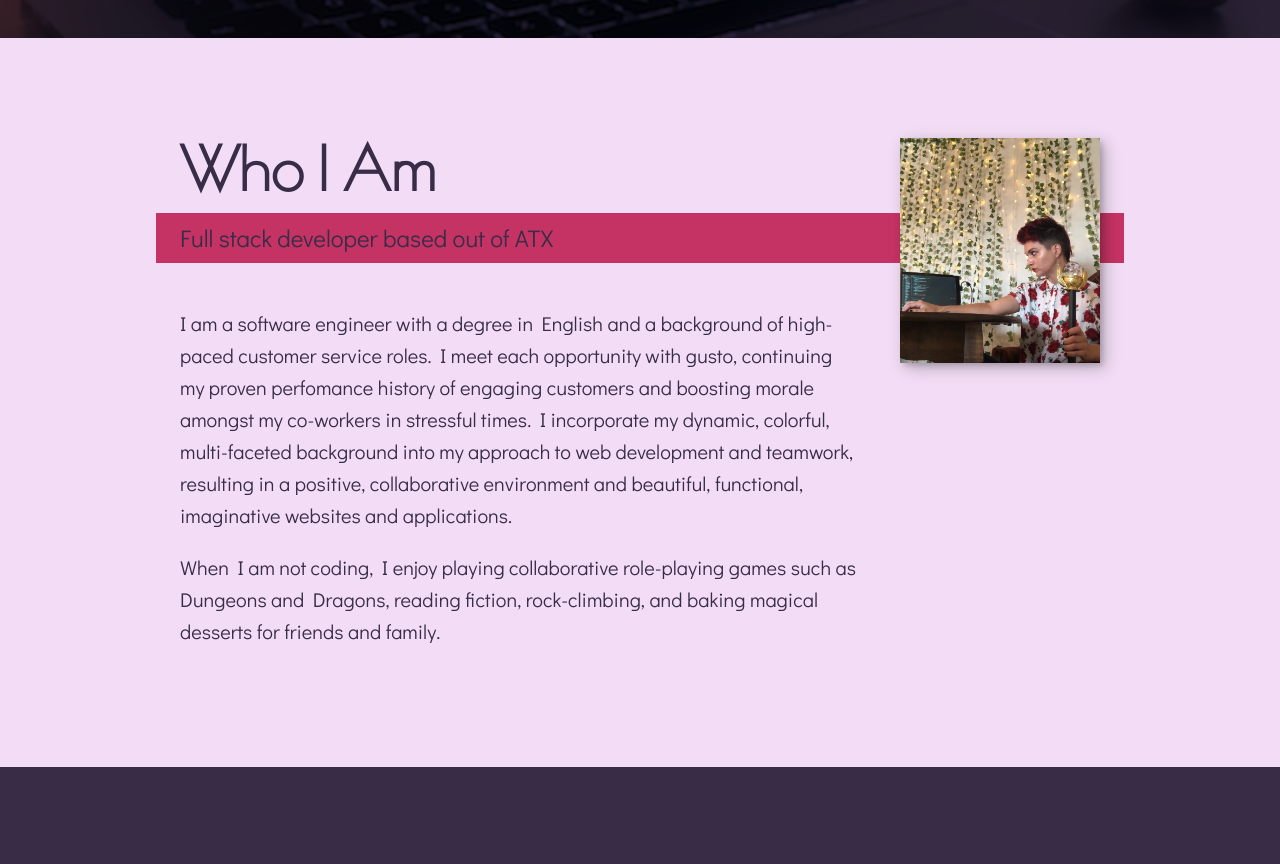
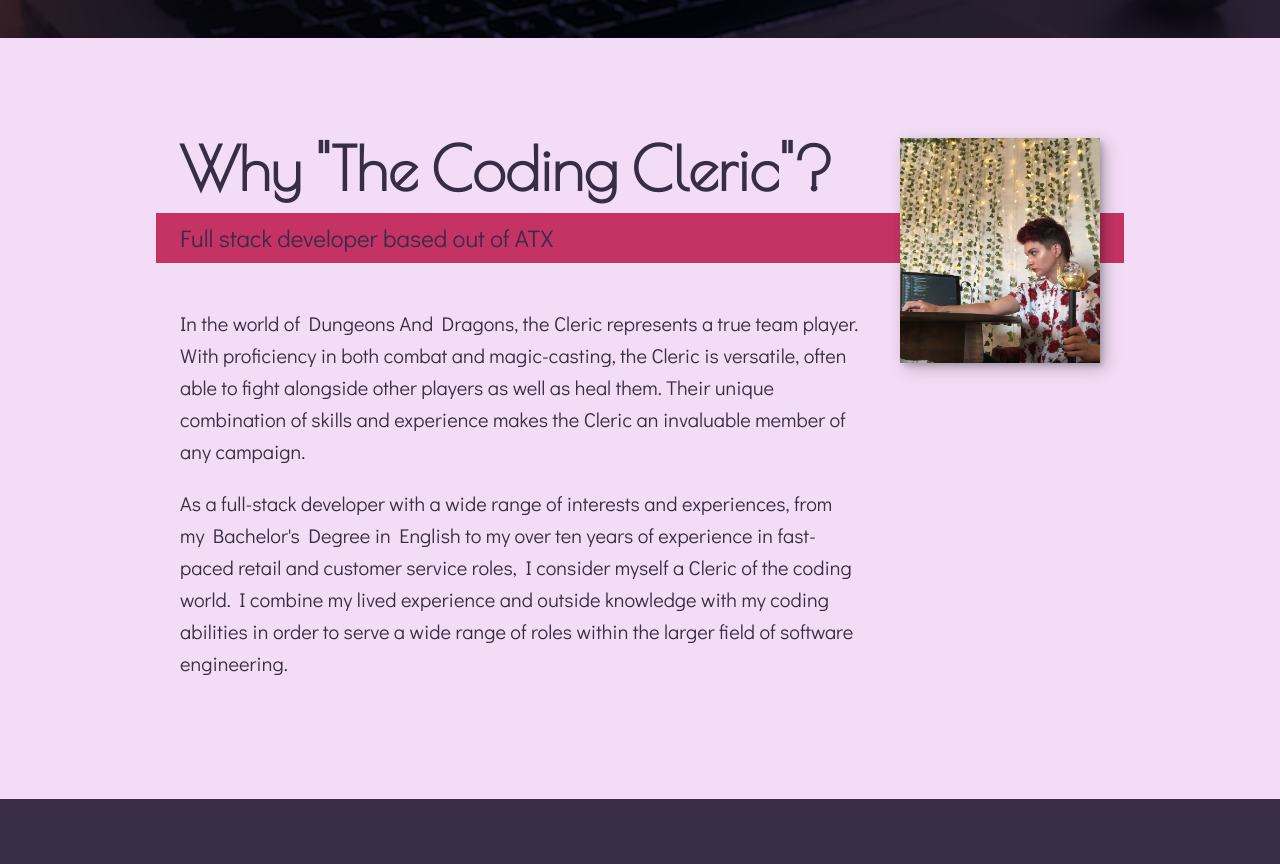
Before and after one commit to the-coding-cleric/charlie-lin-portfolio, a website: page index.html in a window 1280 px wide. Shown: the part 1280-2144 px from the top of the page. Drawn offline with nearby package versions, Linux system fonts and the light colour scheme.

Commit message:
updated my About Me

```diff
--- a/index.html
+++ b/index.html
@@ -59,12 +59,12 @@
       </section>
       <!-- About Me -->
       <section class="about-me" id="about">
-        <h2 class="section__title section__title--about">Who I Am</h2>
+        <h2 class="section__title section__title--about">Why "The Coding Cleric"?</h2>
         <p class="section__subtitle section__subtitle--about">Full stack developer based out of ATX</p>
         <div class="about-me__body">
-          <p> I am a software engineer with a degree in English and a background of high-paced customer service roles. I meet each opportunity with gusto, continuing my proven perfomance history of engaging customers and boosting morale amongst my co-workers in stressful times. I incorporate my dynamic, colorful, multi-faceted background into my approach to web development and teamwork, resulting in a positive, collaborative environment and beautiful, functional, imaginative websites and applications.
+          <p> In the world of Dungeons And Dragons, the Cleric represents a true team player. With proficiency in both combat and magic-casting, the Cleric is versatile, often able to fight alongside other players as well as heal them. Their unique combination of skills and experience makes the Cleric an invaluable member of any campaign.
           </p>
-          <p> When I am not coding, I enjoy playing collaborative role-playing games such as Dungeons and Dragons, reading fiction, rock-climbing, and baking magical desserts for friends and family.   </p>
+          <p> As a full-stack developer with a wide range of interests and experiences, from my Bachelor's Degree in English to my over ten years of experience in fast-paced retail and customer service roles, I consider myself a Cleric of the coding world. I combine my lived experience and outside knowledge with my coding abilities in order to serve a wide range of roles within the larger field of software engineering. </p>
           </div>
           <img src="images/coding_cleric.jpg" alt="Charlie holding a cleric's staff, working magic on the code" class="about-me__img">
           </section>
```
